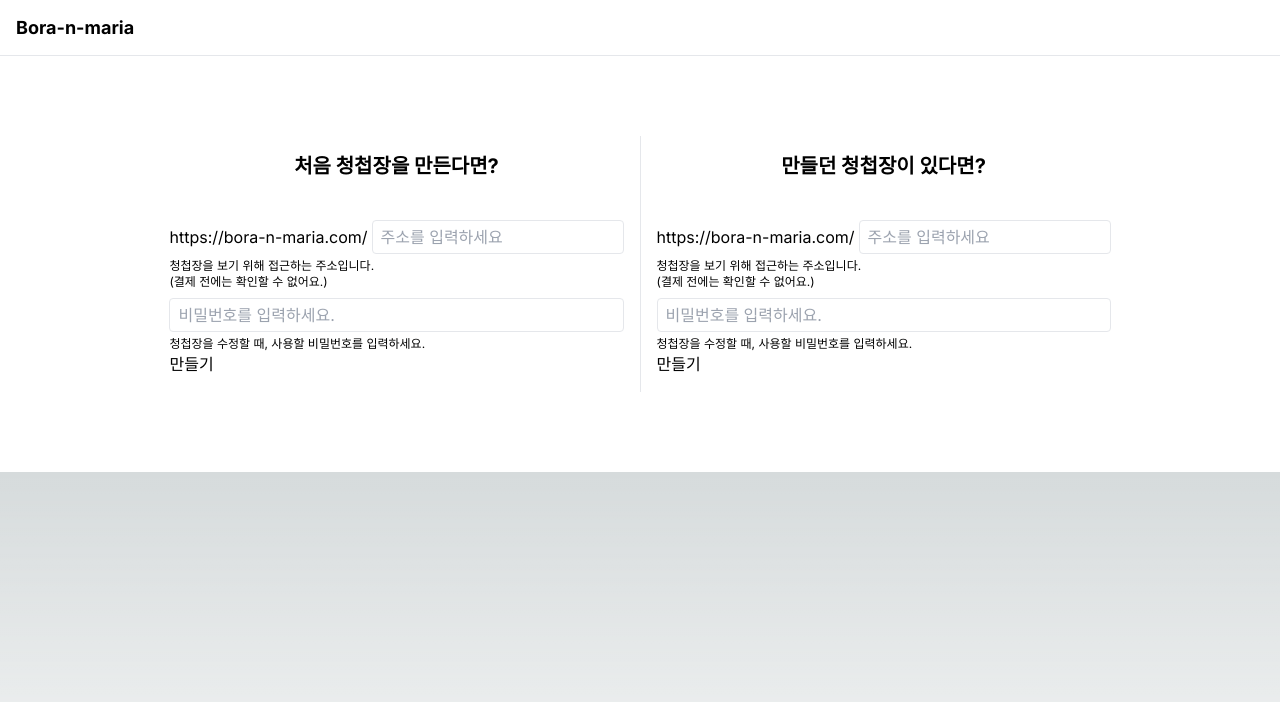
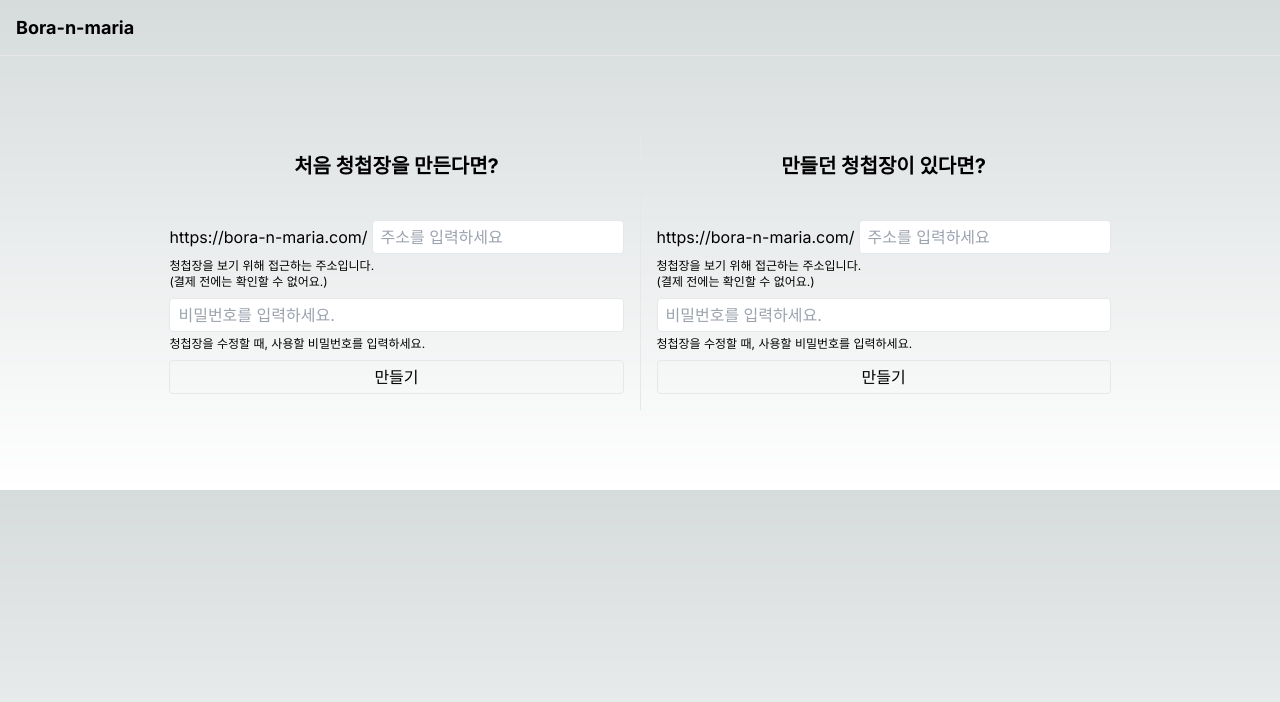
Before and after one commit to byunghun-ben/invitation-card-builder, a Next.js app: page /create in a window 1280 px wide. Shown: the top 702 px of the page. Built offline with nearby package versions, Linux system fonts and the light colour scheme.

Commit message:
feat: 다크모드 반영

```diff
--- a/src/app/create/page.tsx
+++ b/src/app/create/page.tsx
@@ -3,13 +3,49 @@ import Link from "next/link";
 
 const Page = () => {
   return (
-    <div className="flex flex-col bg-white">
+    <div className="flex flex-col">
       <Header />
       <section className="container py-20">
         <div className="flex justify-center divide-x">
           <div className="p-4 flex flex-col items-center">
             <h1 className="text-xl font-bold mb-10">처음 청첩장을 만든다면?</h1>
-            <div>
+            <div className="flex flex-col gap-2">
+              <div className="flex flex-col gap-1">
+                <div className="flex gap-1 items-center">
+                  <span className="flex-none">https://bora-n-maria.com/</span>
+                  <input
+                    type="text"
+                    className="flex-1 border px-2 py-1 rounded"
+                    placeholder="주소를 입력하세요"
+                  />
+                </div>
+                <div className="flex flex-col w-full text-xs">
+                  <span>청첩장을 보기 위해 접근하는 주소입니다.</span>
+                  <span>(결제 전에는 확인할 수 없어요.)</span>
+                </div>
+              </div>
+
+              <div className="flex flex-col gap-1 w-full">
+                <input
+                  type="text"
+                  className="border px-2 py-1 rounded w-full"
+                  placeholder="비밀번호를 입력하세요."
+                />
+                <div className="flex flex-col w-full text-xs">
+                  <span>청첩장을 수정할 때, 사용할 비밀번호를 입력하세요.</span>
+                </div>
+              </div>
+              <Link
+                href="/create/example"
+                className="border rounded py-1 px-2 text-center hover:bg-slate-50 dark:hover:bg-slate-700"
+              >
+                만들기
+              </Link>
+            </div>
+          </div>
+
+          <div className="p-4 flex flex-col items-center">
+            <h1 className="text-xl font-bold mb-10">만들던 청첩장이 있다면?</h1>
             <div className="flex flex-col gap-2">
               <div className="flex flex-col gap-1">
                 <div className="flex gap-1 items-center">
@@ -33,49 +69,15 @@ const Page = () => {
                   placeholder="비밀번호를 입력하세요."
                 />
                 <div className="flex flex-col w-full text-xs">
-                    <span>
-                      청첩장을 수정할 때, 사용할 비밀번호를 입력하세요.
-                    </span>
+                  <span>청첩장을 수정할 때, 사용할 비밀번호를 입력하세요.</span>
                 </div>
               </div>
-              </div>
-              <Link href="/create/example">만들기</Link>
-            </div>
-          </div>
-
-          <div className="p-4 flex flex-col items-center">
-            <h1 className="text-xl font-bold mb-10">만들던 청첩장이 있다면?</h1>
-            <div>
-              <div className="flex flex-col gap-2">
-                <div className="flex flex-col gap-1">
-                  <div className="flex gap-1 items-center">
-                    <span className="flex-none">https://bora-n-maria.com/</span>
-                    <input
-                      type="text"
-                      className="border px-2 py-1 rounded"
-                      placeholder="주소를 입력하세요"
-                    />
-                  </div>
-                  <div className="flex flex-col w-full text-xs">
-                    <span>청첩장을 보기 위해 접근하는 주소입니다.</span>
-                    <span>(결제 전에는 확인할 수 없어요.)</span>
-                  </div>
-                </div>
-
-                <div className="flex flex-col gap-1 w-full">
-                  <input
-                    type="text"
-                    className="border px-2 py-1 rounded w-full"
-                    placeholder="비밀번호를 입력하세요."
-                  />
-                  <div className="flex flex-col w-full text-xs">
-                    <span>
-                      청첩장을 수정할 때, 사용할 비밀번호를 입력하세요.
-                    </span>
-                  </div>
-                </div>
-              </div>
-              <Link href="/create/example">만들기</Link>
+              <Link
+                href="/create/example"
+                className="border rounded py-1 px-2 text-center hover:bg-slate-50 dark:hover:bg-slate-700"
+              >
+                만들기
+              </Link>
             </div>
           </div>
         </div>
```
Lines whose indentation alone changed are shown as unchanged.
